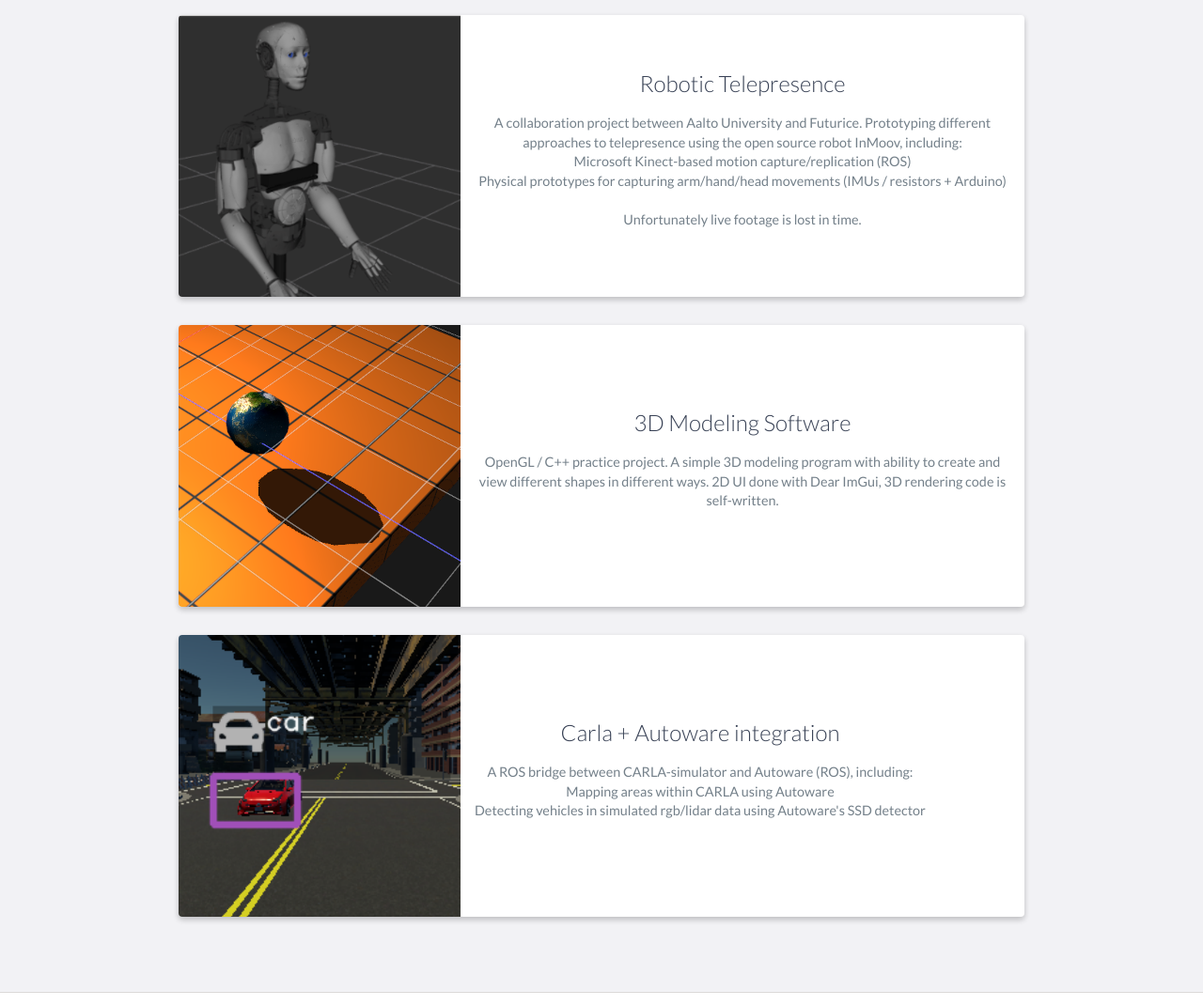
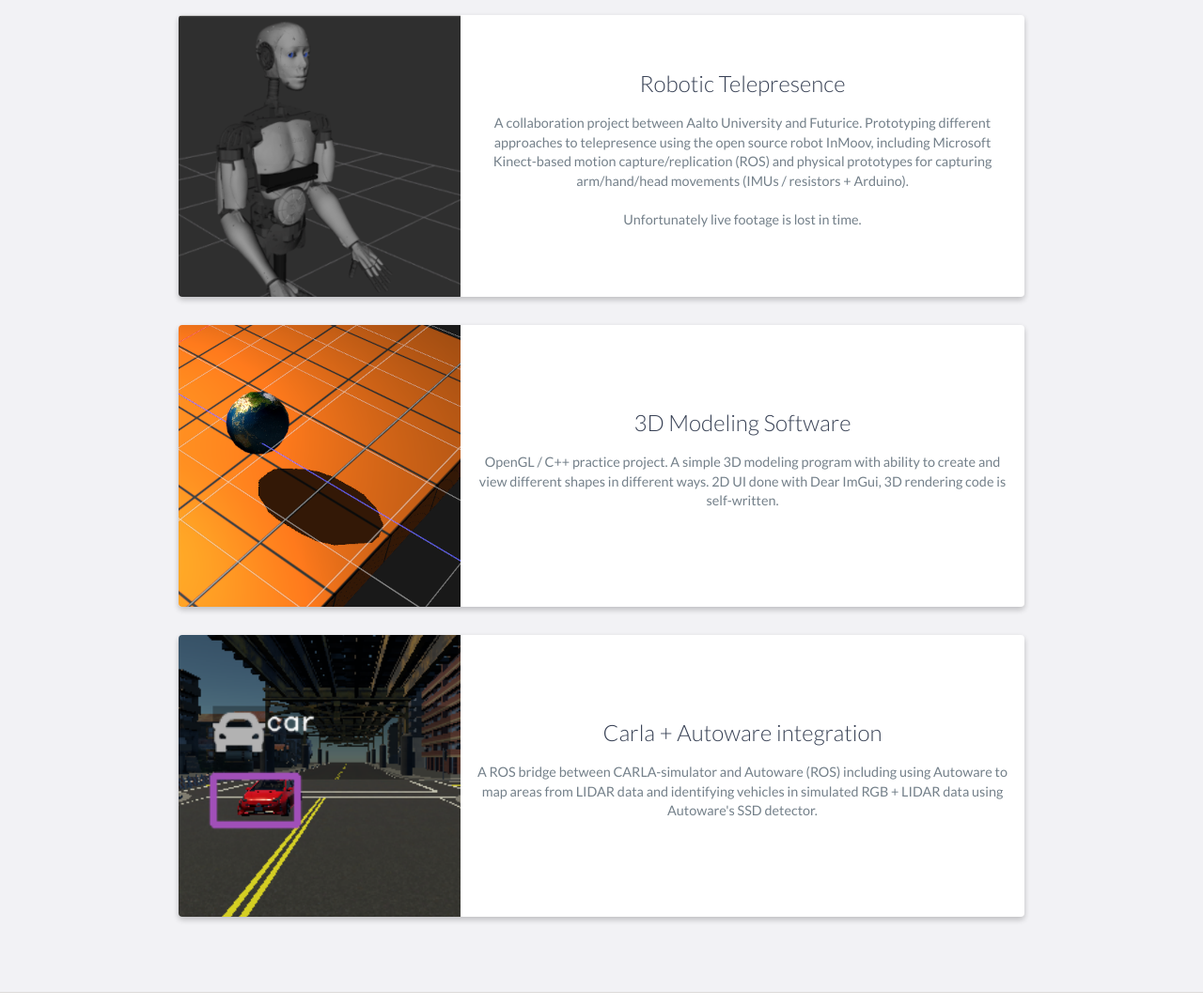
Before and after one commit to juha-hovi/juha-hovi.github.io, a website: page index.html in a window 1280 px wide. Shown: the part 1260-2331 px from the top of the page at 94% size. Drawn offline with nearby package versions, Linux system fonts and the light colour scheme.

Commit message:
Update index.html

```diff
--- a/index.html
+++ b/index.html
@@ -178,11 +178,7 @@
                     <div class="project-info">
                         <h3>Robotic Telepresence</h3>
                         <p>
-                            A collaboration project between Aalto University and Futurice. Prototyping different approaches to telepresence using the open source robot InMoov, including:
-                            <br>
-                            Microsoft Kinect-based motion capture/replication (ROS)
-                            <br>
-                            Physical prototypes for capturing arm/hand/head movements (IMUs / resistors + Arduino)
+                            A collaboration project between Aalto University and Futurice. Prototyping different approaches to telepresence using the open source robot InMoov, including Microsoft Kinect-based motion capture/replication (ROS) and physical prototypes for capturing arm/hand/head movements (IMUs / resistors + Arduino).
                             <br>
                             <br>
                             Unfortunately live footage is lost in time.
@@ -217,11 +213,7 @@
                     <div class="project-info">
                         <h3>Carla + Autoware integration</h3>
                         <p>
-                            A ROS bridge between CARLA-simulator and Autoware (ROS), including:
-                            <br>
-                            Mapping areas within CARLA using Autoware
-                            <br>
-                            Detecting vehicles in simulated rgb/lidar data using Autoware's SSD detector
+                            A ROS bridge between CARLA-simulator and Autoware (ROS) including using Autoware to map areas from LIDAR data and identifying vehicles in simulated RGB + LIDAR data using Autoware's SSD detector.
                         </p>
                         <!-- <a href="#">View Project</a> -->
                     </div>
```
